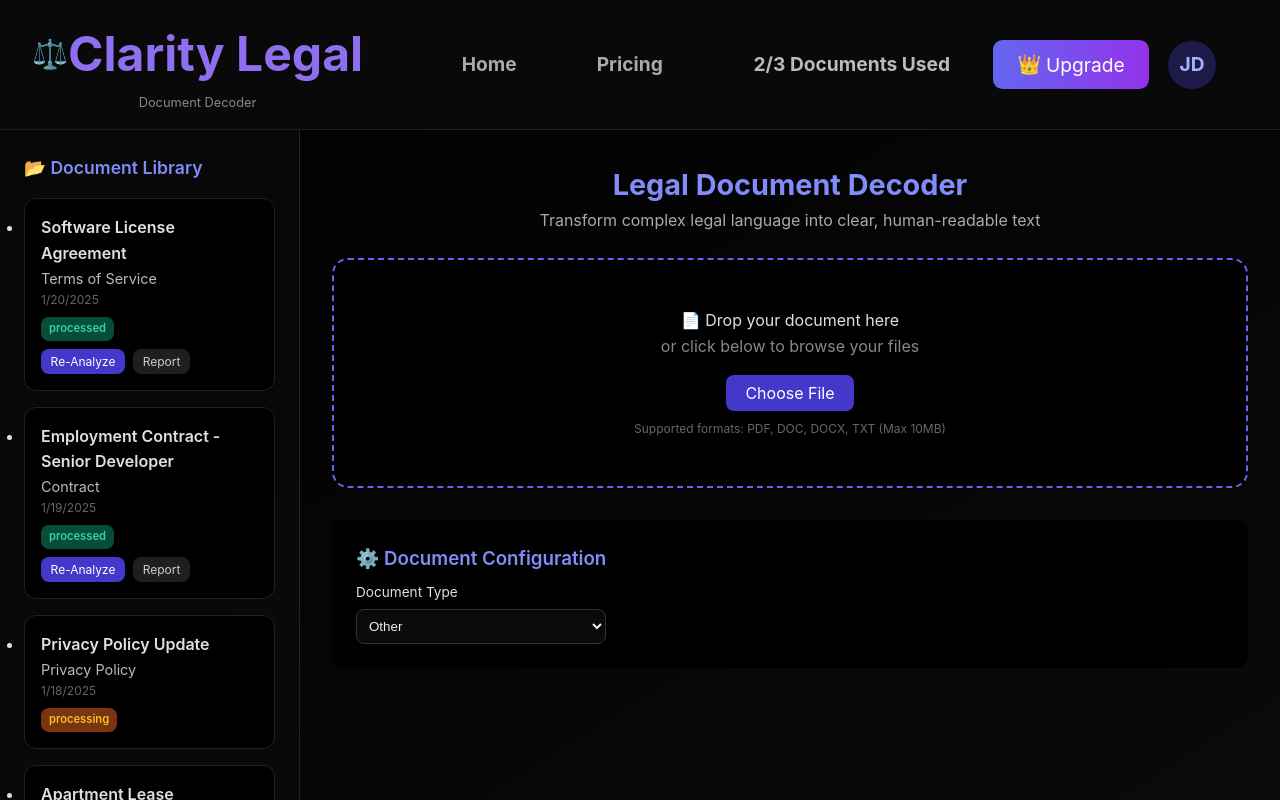
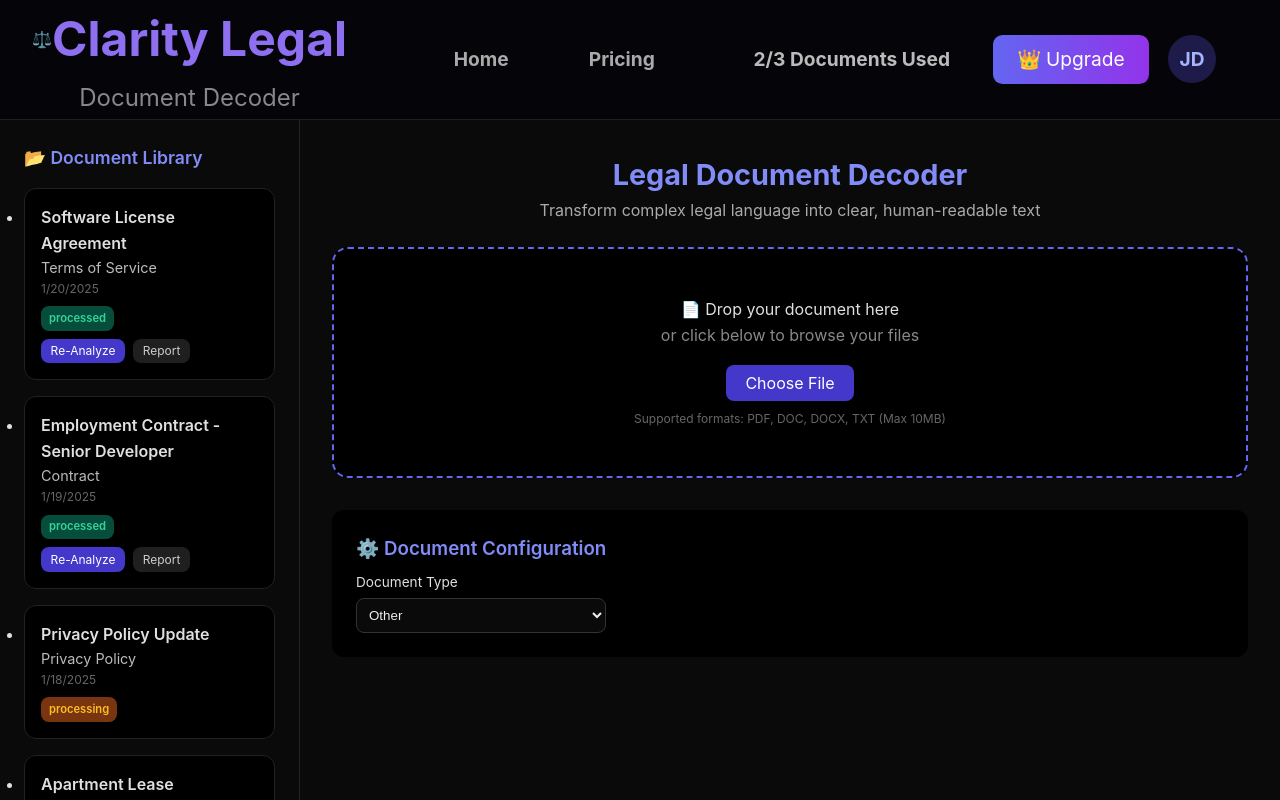
Before and after one commit to pwnjoshi/clarity-legal, a React (Vite) app: page /home in a window 1280 px wide. Built offline with nearby package versions, Linux system fonts and the light colour scheme.

Commit message:
Update home.css

```diff
--- a/src/pages/home.css
+++ b/src/pages/home.css
@@ -2,7 +2,7 @@
   display: flex;
   flex-direction: column;
   height: 100vh;
-  background: linear-gradient(to bottom right, #000000, #0a0a0a);
+  background:rgba(10, 10, 10, 0.9);
   color: #e0e0e0;
   font-family: 'Inter', sans-serif;
 }
@@ -12,8 +12,8 @@
   display: flex;
   justify-content: space-between;
   align-items: center;
-  padding: 1rem 2rem;
-  background: rgba(10, 10, 10, 0.9);
+  padding: 1px 2rem;
+  background: #050509;
   border-bottom: 1px solid #1f1f1f;
   position: sticky;
   top: 0;
@@ -24,22 +24,34 @@
   display: flex;
   flex-direction: column;
   align-items: center;
+  gap:0.1rem;
 }
 .logo {
   display: flex;
   align-items: center;
   gap: 0.5rem;
 }
-.logo-icon {
-  font-size: 1.8rem;
+
+/* ✅ New logo image styling */
+.logo-image {
+  height: 2rem; /* same as about page */
+  width: auto;
+  object-fit: contain;
 }
+
+.logo-text {
+  font-size: 1.2rem;
+  font-weight: 700;
+  color: #818cf8;
+}
+
 .logo-text {
   font-size: 1.5rem;
   font-weight: 700;
   color: #818cf8;
 }
 .logo-tagline {
-  font-size: 0.8rem;
+  font-size: 1.5rem;
   color: #888;
 }
 
```
